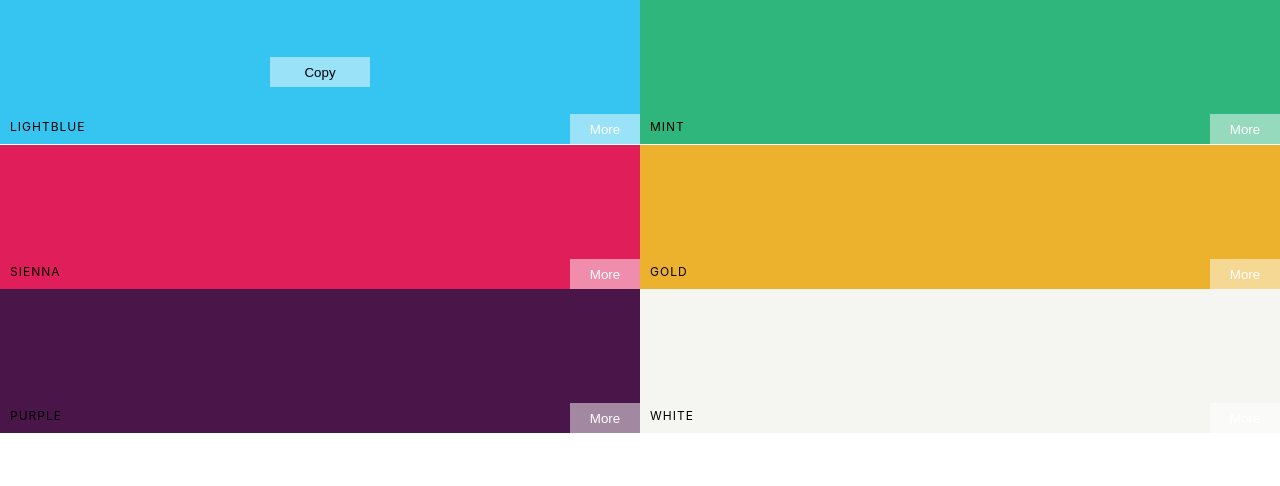
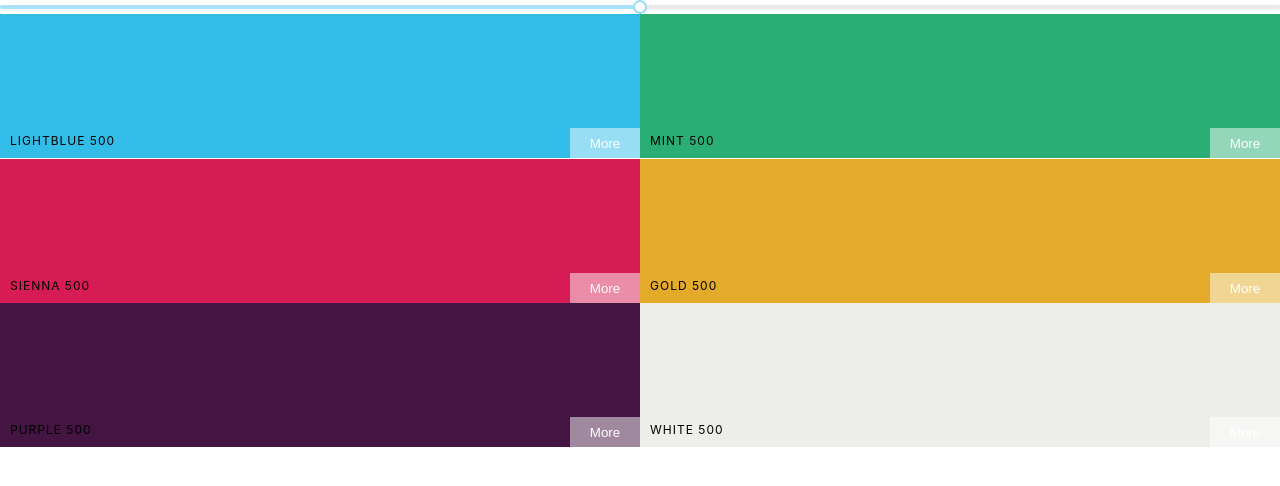
Before and after one commit to jacobdiaz/ColorPaletteApp, a React (Create React App) app: page / in a window 1280 px wide. Shown: the top 486 px of the page. Built offline with nearby package versions, Linux system fonts and the light colour scheme.

Commit message:
Added unstyled slider

```diff
--- a/package.json
+++ b/package.json
@@ -8,6 +8,7 @@
     "@testing-library/user-event": "^12.1.10",
     "chroma-js": "^2.1.1",
     "neomorphic-ui": "^0.1.0",
+    "rc-slider": "^9.7.1",
     "react": "^17.0.1",
     "react-copy-to-clipboard": "^5.0.3",
     "react-dom": "^17.0.1",
--- a/src/App.js
+++ b/src/App.js
@@ -8,10 +8,9 @@
 class App extends Component {
   render() {
     console.log(generatePalette(seedColors[2]));
-
     return (
       <div>
-        <Pallete {...seedColors[2]} />
+        <Pallete pallete={generatePalette(seedColors[2])} />
       </div>
     );
   }
--- a/src/Palette.js
+++ b/src/Palette.js
@@ -2,13 +2,38 @@
 import ColorBox from "./ColorBox";
 import "./Palette.css";
 import uuid from "react-uuid";
+import Slider from "rc-slider";
+import "rc-slider/assets/index.css";
+
 export default class Palette extends Component {
+  constructor(props) {
+    super(props);
+    this.state = { level: 500 };
+    this.changeLevel = this.changeLevel.bind(this);
+  }
+  // Changing level based on slider position
+  changeLevel(level) {
+    this.setState({ level });
+  }
   render() {
-    const colorBoxes = this.props.colors.map((color) => (
-      <ColorBox background={color.color} name={color.name} key={uuid()} />
+    const { colors } = this.props.pallete; // The same as this.props.colors
+    const { level } = this.state;
+    // Mapping through the array of colors passed into props
+    const colorBoxes = colors[level].map((color) => (
+      <ColorBox background={color.hex} name={color.name} key={uuid()} />
     ));
+
     return (
       <div className="palette">
+        {/* Slider */}
+        <Slider
+          defaultValue={this.state.level}
+          min={100}
+          max={900}
+          step={100}
+          onAfterChange={this.changeLevel} // Call change level and pass in the new level
+        />
+
         {/* TODO Navbar */}
         <div className="palette-colors">{colorBoxes}</div>
         {/* TODO Navbar */}
```
Also changed, not shown: 1 other file (tests, documents, lock files or other folders).
